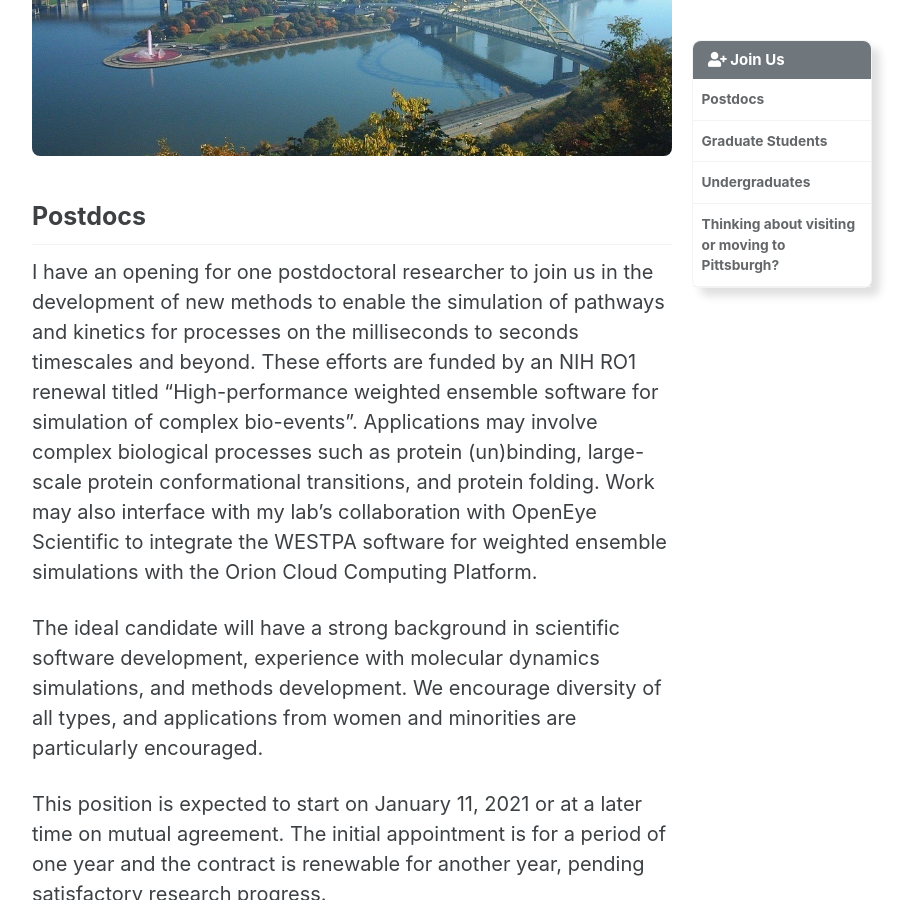
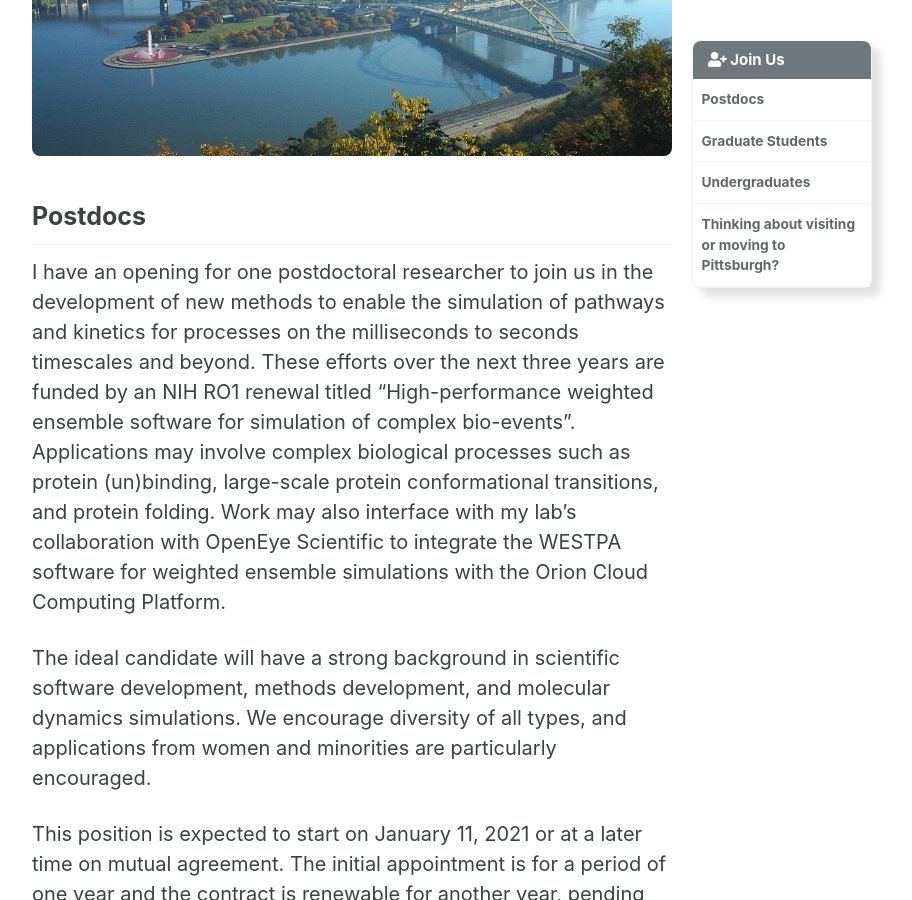
Before and after one commit to darianyang/mm-github-pages-test, a Jekyll site: the page built from _pages/join_us.md, in a window 1280 px wide and 900 px high, scrolled down 285 px. Shown: the whole window, without its empty margins (288-1200 px from the left). Built offline with Jekyll 4.4.1, drawn with Linux system fonts in a browser that asks for light colours; cached includes are drawn as plain includes.

Commit message:
Update join_us.md

```diff
--- a/_pages/join_us.md
+++ b/_pages/join_us.md
@@ -9,9 +9,9 @@ toc_icon: "user-plus"
 
 {% include figure image_path="/assets/images/pittsburgh.jpg" alt="Pittsburgh Panorama" %}
 ## Postdocs
-I have an opening for one postdoctoral researcher to join us in the development of new methods to enable the simulation of pathways and kinetics for processes on the milliseconds to seconds timescales and beyond. These efforts are funded by an NIH RO1 renewal titled “High-performance weighted ensemble software for simulation of complex bio-events”. Applications may involve complex biological processes such as protein (un)binding, large-scale protein conformational transitions, and protein folding. Work may also interface with my lab’s collaboration with OpenEye Scientific to integrate the WESTPA software for weighted ensemble simulations with the Orion Cloud Computing Platform.
+I have an opening for one postdoctoral researcher to join us in the development of new methods to enable the simulation of pathways and kinetics for processes on the milliseconds to seconds timescales and beyond. These efforts over the next three years are funded by an NIH RO1 renewal titled “High-performance weighted ensemble software for simulation of complex bio-events”. Applications may involve complex biological processes such as protein (un)binding, large-scale protein conformational transitions, and protein folding. Work may also interface with my lab’s collaboration with OpenEye Scientific to integrate the WESTPA software for weighted ensemble simulations with the Orion Cloud Computing Platform.
 
-The ideal candidate will have a strong background in scientific software development, experience with molecular dynamics simulations, and methods development. We encourage diversity of all types, and applications from women and minorities are particularly encouraged.
+The ideal candidate will have a strong background in scientific software development, methods development, and molecular dynamics simulations. We encourage diversity of all types, and applications from women and minorities are particularly encouraged.
 
 This position is expected to start on January 11, 2021 or at a later time on mutual agreement. The initial appointment is for a period of one year and the contract is renewable for another year, pending satisfactory research progress.
 
```
